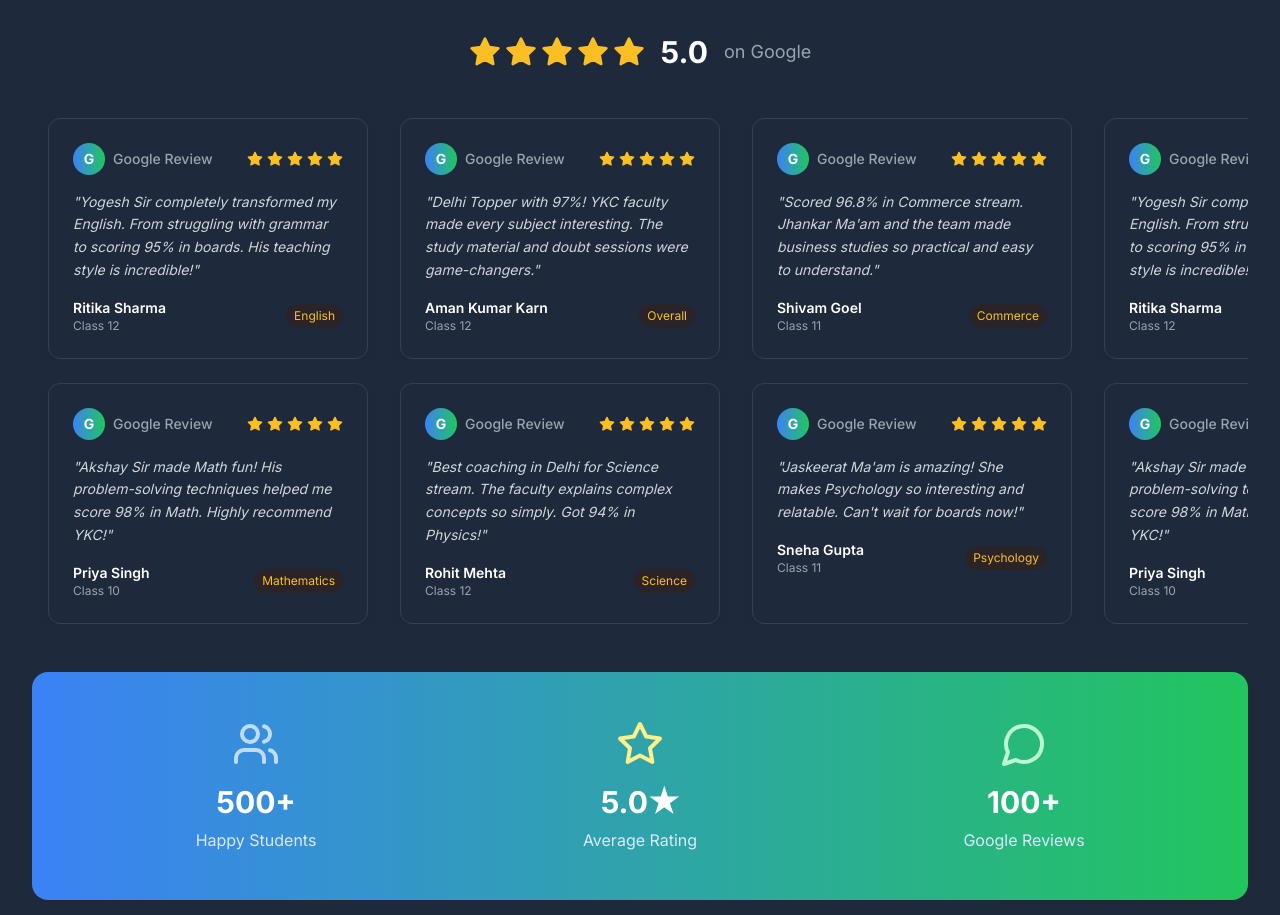
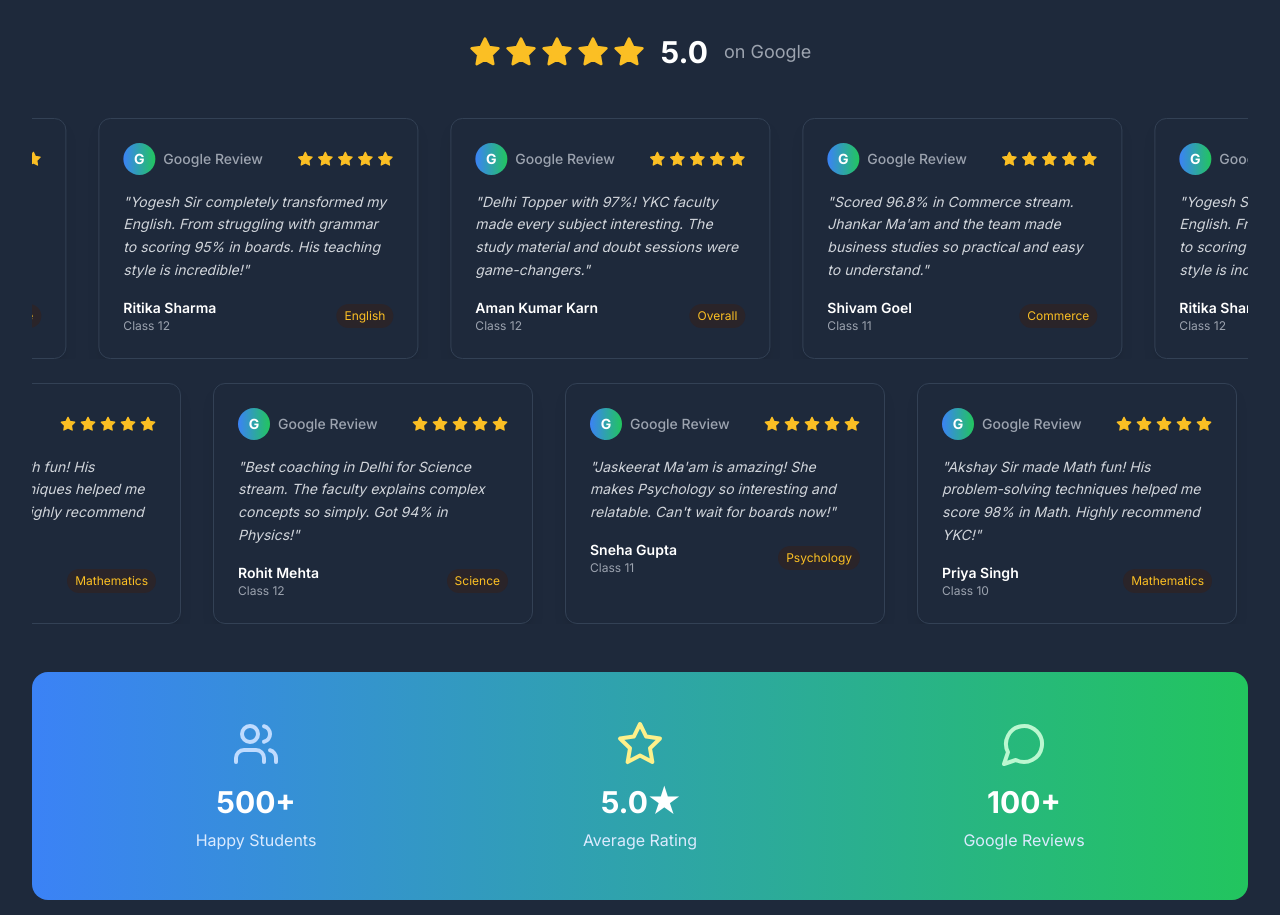
Before and after one commit to steveharryy/Yogesh, a React (Vite) app: page / in a window 1280 px wide. Shown: the part 6268-7183 px from the top of the page. Built offline with nearby package versions, Linux system fonts and the light colour scheme.

Commit message:
Fix Google Reviews left-to-right animation

```diff
--- a/src/components/GoogleReviews.tsx
+++ b/src/components/GoogleReviews.tsx
@@ -5,7 +5,7 @@ import { reviewsData } from '../data/reviewsData';
 const GoogleReviews: React.FC = () => {
   const [hoveredReview, setHoveredReview] = useState<string | null>(null);
 
-  // Split reviews into two rows
+  // Split reviews into two rows for different animation directions
   const row1Reviews = reviewsData.slice(0, Math.ceil(reviewsData.length / 2));
   const row2Reviews = reviewsData.slice(Math.ceil(reviewsData.length / 2));
 
@@ -54,23 +54,6 @@ const GoogleReviews: React.FC = () => {
     </div>
   );
 
-  const AnimatedRow = ({ reviews, direction }: { reviews: any[]; direction: 'left' | 'right' }) => (
-    <div className="overflow-hidden relative">
-      <div className={`flex animate-scroll-${direction} hover:pause-animation`}>
-        {/* Duplicate reviews for seamless loop */}
-        {[...reviews, ...reviews, ...reviews].map((review, index) => (
-          <ReviewCard
-            key={`${review.id}-${index}`}
-            review={review}
-            isHovered={hoveredReview === `${review.id}-${index}`}
-            onHover={() => setHoveredReview(`${review.id}-${index}`)}
-            onLeave={() => setHoveredReview(null)}
-          />
-        ))}
-      </div>
-    </div>
-  );
-
   return (
     <section id="google-reviews" className="py-16 bg-gray-50 dark:bg-slate-800 transition-colors duration-300 overflow-hidden">
       <div className="max-w-7xl mx-auto px-4 sm:px-6 lg:px-8">
@@ -102,19 +85,35 @@ const GoogleReviews: React.FC = () => {
         </div>
 
         {/* Animated Reviews - Row 1 (Left to Right) */}
-        <div className="mb-6">
-          <AnimatedRow
-            reviews={row1Reviews}
-            direction="left"
-          />
+        <div className="mb-6 overflow-hidden">
+          <div className="flex animate-scroll-left-to-right">
+            {/* Triple the reviews for seamless loop */}
+            {[...row1Reviews, ...row1Reviews, ...row1Reviews].map((review, index) => (
+              <ReviewCard
+                key={`row1-${review.id}-${index}`}
+                review={review}
+                isHovered={hoveredReview === `row1-${review.id}-${index}`}
+                onHover={() => setHoveredReview(`row1-${review.id}-${index}`)}
+                onLeave={() => setHoveredReview(null)}
+              />
+            ))}
+          </div>
         </div>
 
         {/* Animated Reviews - Row 2 (Right to Left) */}
-        <div className="mb-12">
-          <AnimatedRow
-            reviews={row2Reviews}
-            direction="right"
-          />
+        <div className="mb-12 overflow-hidden">
+          <div className="flex animate-scroll-right-to-left">
+            {/* Triple the reviews for seamless loop */}
+            {[...row2Reviews, ...row2Reviews, ...row2Reviews].map((review, index) => (
+              <ReviewCard
+                key={`row2-${review.id}-${index}`}
+                review={review}
+                isHovered={hoveredReview === `row2-${review.id}-${index}`}
+                onHover={() => setHoveredReview(`row2-${review.id}-${index}`)}
+                onLeave={() => setHoveredReview(null)}
+              />
+            ))}
+          </div>
         </div>
 
         {/* Stats Section */}
@@ -151,7 +150,6 @@ const GoogleReviews: React.FC = () => {
           </a>
         </div>
       </div>
-
     </section>
   );
 };
--- a/src/index.css
+++ b/src/index.css
@@ -3,33 +3,34 @@
 @tailwind utilities;
 
 @layer utilities {
-  .animate-scroll-left {
-    animation: scroll-left 30s linear infinite;
+  .animate-scroll-left-to-right {
+    animation: scrollLeftToRight 40s linear infinite;
   }
 
-  .animate-scroll-right {
-    animation: scroll-right 35s linear infinite;
+  .animate-scroll-right-to-left {
+    animation: scrollRightToLeft 45s linear infinite;
   }
 
-  .pause-animation:hover {
+  .animate-scroll-left-to-right:hover,
+  .animate-scroll-right-to-left:hover {
     animation-play-state: paused;
   }
 }
 
-@keyframes scroll-left {
+@keyframes scrollLeftToRight {
   0% {
-    transform: translateX(0);
+    transform: translateX(-100%);
   }
   100% {
-    transform: translateX(-33.333%);
+    transform: translateX(0%);
   }
 }
 
-@keyframes scroll-right {
+@keyframes scrollRightToLeft {
   0% {
-    transform: translateX(-33.333%);
+    transform: translateX(0%);
   }
   100% {
-    transform: translateX(0);
+    transform: translateX(-100%);
   }
 }
```
